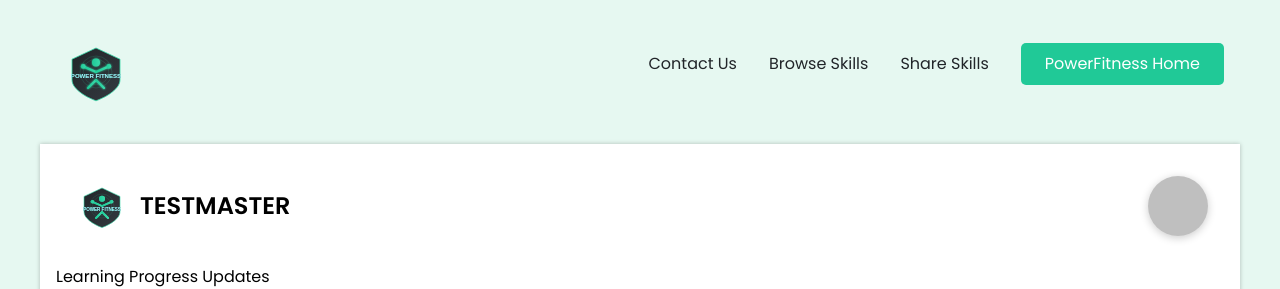
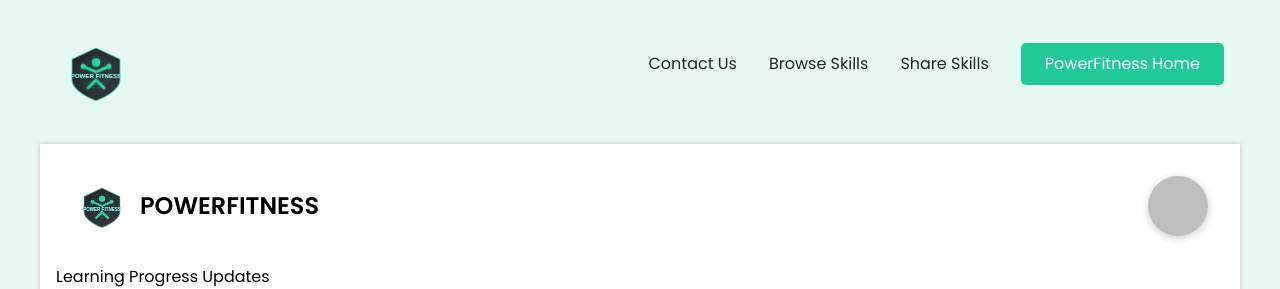
Before and after one commit to imdulaj/PApp, a React (Create React App) app in the folder frontend/: page /community in a window 1280 px wide. Shown: the top 289 px of the page. Built offline with nearby package versions, Linux system fonts and the light colour scheme; no server answers.

Commit message:
Update CenterSection.jsx
NEW

```diff
--- a/frontend/src/Components/Community/CenterSection.jsx
+++ b/frontend/src/Components/Community/CenterSection.jsx
@@ -49,7 +49,7 @@ const CenterSection = () => {
           }}
         >
           <img style={{ maxHeight: 60 }} src="\assets\PowerFitness.svg" alt="logo" />
-          TESTMASTER
+          POWERFITNESS
 
         </div>
         <Avatar
```
